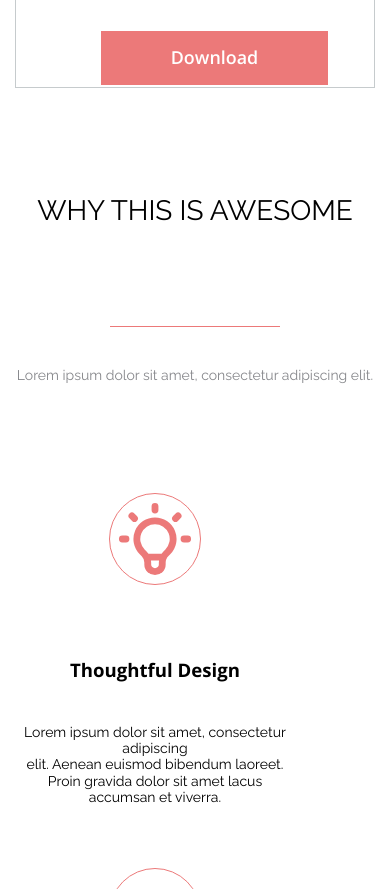
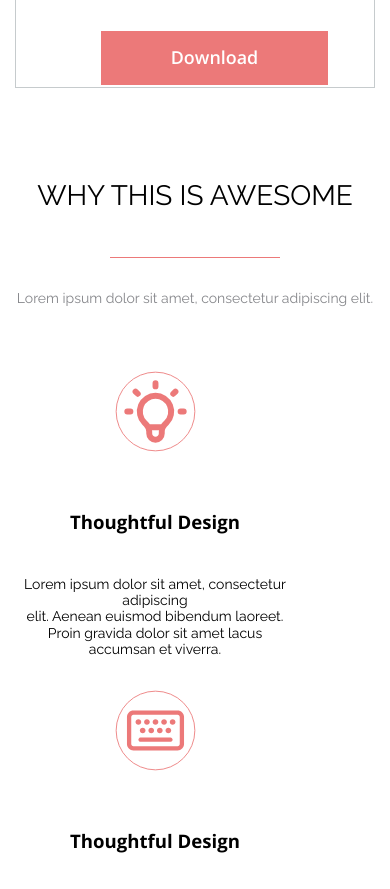
Before and after one commit to TkachenokPavel/TMS, a plain HTML site: page index.html in a window 390 px wide. Shown: the part 1460-2349 px from the top of the page. Drawn offline with nearby package versions, Linux system fonts and the light colour scheme.

Commit message:
Section Awesome has been adepted for max-width - 1024

```diff
--- a/css/blocks/awesome.css
+++ b/css/blocks/awesome.css
@@ -19,7 +19,6 @@
 }
 
 .awesome__line {
-    min-height: 40px;
     width: 170px;
     border-bottom: 1px solid #EC7979;
 }
@@ -43,8 +42,9 @@
 }
 
 .card__box {
-    flex-basis: 31%;
+    flex-grow: 1;
     min-width: 280px;
+    max-width: 32%;
     display: flex;
     flex-direction: column;
     align-items: center;
@@ -74,3 +74,37 @@
     line-height: 1.16rem;
     color: #000000;
 }
+
+
+@media screen and (max-width:1024px) {
+    .awesome__title {
+        min-height: 120px;
+    }
+
+    .awesome__line {
+        min-height: 0;
+    }
+
+    .awesom__subtitle {
+        padding: 32px 0;
+    }
+
+    .card__box img {
+        width: 147px;
+        height: 147px;
+    }
+
+    .card__caption {
+        min-height: 82px;
+        margin-bottom: 9px;
+    }
+
+    .card__text {
+        width: 98%;
+        min-height: 80px;
+    }
+
+    .card__text br:nth-child(n+3) {
+        display: none;
+    }
+}
```
